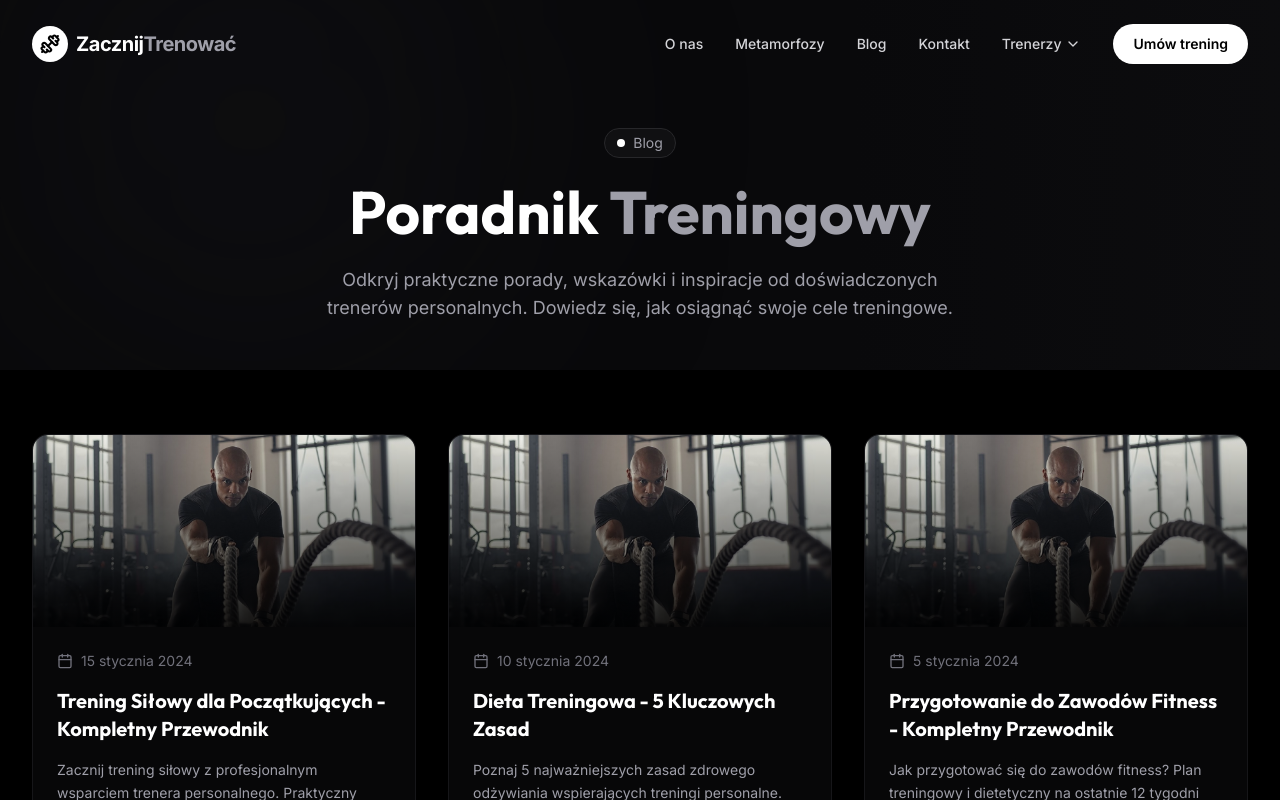
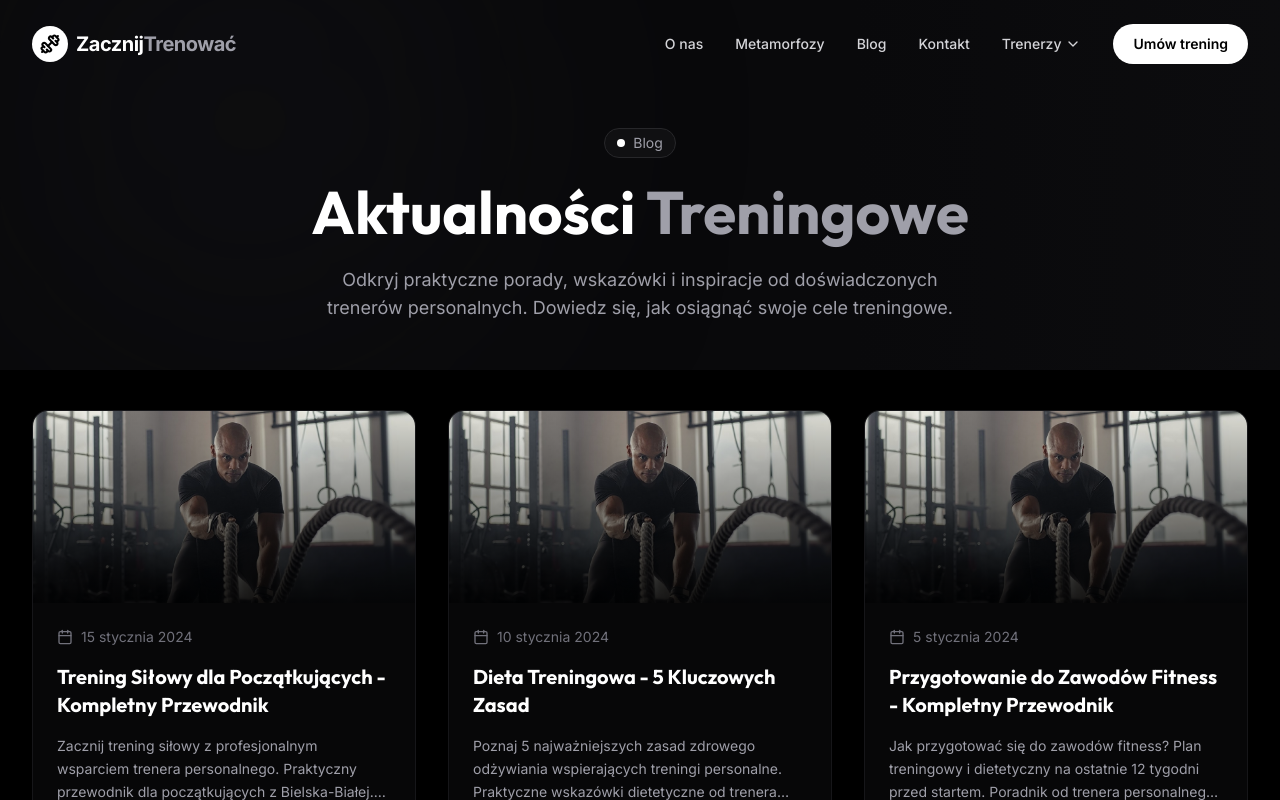
Before and after one commit to kvbaurb99/zacznijtrenowac, a Next.js app: page /blog in a window 1280 px wide. Shown: the top 800 px of the page. Built offline with nearby package versions, Linux system fonts and the light colour scheme.

Commit message:
layout updates

```diff
--- a/app/(pages)/blog/page.tsx
+++ b/app/(pages)/blog/page.tsx
@@ -38,7 +38,7 @@ export default function BlogPage() {
               Blog
             </div>
             <h1 className="text-4xl md:text-6xl font-bold text-white mb-6">
-              Poradnik <span className="text-zinc-400">Treningowy</span>
+              Aktualności <span className="text-zinc-400">Treningowe</span>
             </h1>
             <p className="text-zinc-400 text-lg max-w-2xl mx-auto">
               Odkryj praktyczne porady, wskazówki i inspiracje od doświadczonych
@@ -50,7 +50,7 @@ export default function BlogPage() {
       </section>
 
       {/* Blog Posts Grid */}
-      <section className="py-16 bg-black">
+      <section className="pb-16 pt-10 bg-black">
         <div className="container mx-auto px-4 sm:px-6 lg:px-8">
           <div className="grid grid-cols-1 md:grid-cols-2 lg:grid-cols-3 gap-8">
             {blogPosts.map((post) => (
--- a/src/components/ui/contact.tsx
+++ b/src/components/ui/contact.tsx
@@ -34,13 +34,13 @@ export function Contact() {
   return (
     <section
       id="contact"
-      className="py-24 bg-black text-white relative overflow-hidden"
+      className="py-16 bg-black text-white relative overflow-hidden"
     >
       {/* Ozdobne tło - Grid Pattern */}
       <div className="absolute inset-0 bg-[linear-gradient(to_right,#80808012_1px,transparent_1px),linear-gradient(to_bottom,#80808012_1px,transparent_1px)] bg-[size:24px_24px] [mask-image:radial-gradient(ellipse_60%_50%_at_50%_50%,#000_70%,transparent_100%)] pointer-events-none" />
 
       {/* Radial Gradienty */}
-      <div className="absolute top-0 right-0 w-[500px] h-[500px] bg-white/[0.02] rounded-full blur-3xl pointer-events-none -translate-y-1/2 translate-x-1/3" />
+      <div className="absolute top-0 right-0 w-[500px] h-[500px] bg-white/2 rounded-full blur-3xl pointer-events-none -translate-y-1/2 translate-x-1/3" />
       <div className="absolute bottom-0 left-0 w-[500px] h-[500px] bg-zinc-900/50 rounded-full blur-3xl pointer-events-none translate-y-1/3 -translate-x-1/3" />
 
       <div className="container mx-auto px-4 sm:px-6 lg:px-8 relative z-10">
--- a/src/components/ui/navbar.tsx
+++ b/src/components/ui/navbar.tsx
@@ -18,10 +18,10 @@ export function Navbar() {
   }, []);
 
   const navLinks = [
-    { name: "O nas", href: "#about" },
-    { name: "Metamorfozy", href: "#transformations" },
+    { name: "O nas", href: "/#about" },
+    { name: "Metamorfozy", href: "/#transformations" },
     { name: "Blog", href: "/blog" },
-    { name: "Kontakt", href: "#contact" },
+    { name: "Kontakt", href: "/#contact" },
   ];
 
   const trainers = [
--- a/src/components/ui/transformations.tsx
+++ b/src/components/ui/transformations.tsx
@@ -166,7 +166,7 @@ export function Transformations() {
   return (
     <section
       id="transformations"
-      className="pt-24 pb-16 bg-black text-white relative overflow-hidden"
+      className="py-16 bg-black text-white relative overflow-hidden"
     >
       {/* Background elements */}
       <div className="absolute top-0 left-0 w-full h-full bg-[radial-gradient(ellipse_at_top,var(--tw-gradient-stops))] from-zinc-900 via-black to-black opacity-50" />
```
